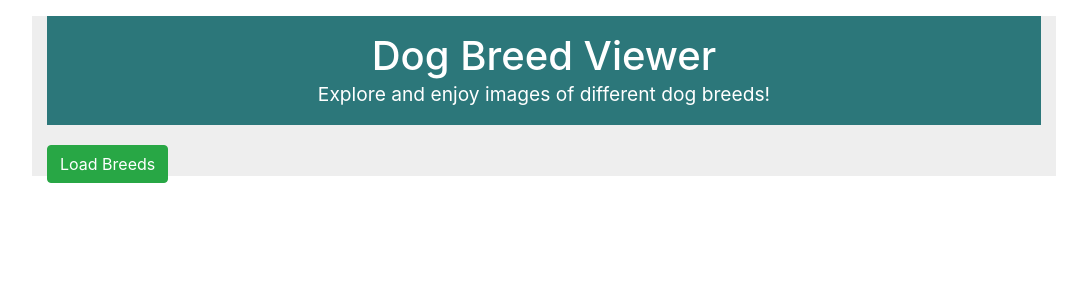
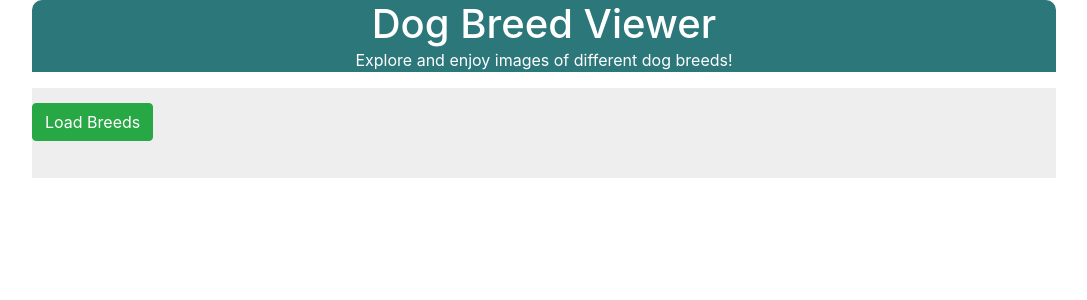
Before and after one commit to infuriated-mink/Semester2-QAP3, a React (Create React App) app in the folder qap3-vanessarice/: page / in a window 1280 px wide. Shown: the top 300 px of the page, without its empty margins (96-1183 px from the left). Built offline with nearby package versions, Linux system fonts and the light colour scheme; a web font is replaced by a local one.

Commit message:
css updated.

```diff
--- a/qap3-vanessarice/src/App.css
+++ b/qap3-vanessarice/src/App.css
@@ -13,17 +13,6 @@
   }
 }
 
-.App-header {
-  background-color: #282c34;
-  min-height: 100vh;
-  display: flex;
-  flex-direction: column;
-  align-items: center;
-  justify-content: center;
-  font-size: calc(10px + 2vmin);
-  color: white;
-}
-
 .App-link {
   color: #61dafb;
 }
@@ -36,28 +25,3 @@
     transform: rotate(360deg);
   }
 }
-
-
-.container {
-  width: 80%;
-  margin: auto;
-  height: 160px;
-  background-color: #eeeeee;
-}
-
-.header {
-  text-align: center;
-  margin-bottom: 20px;
-}
-
-.d-flex {
-  display: flex;
-  justify-content: space-between;
-  margin-left: 20px;
-  margin-right: 20px;
-}
-
-.form-group {
-  flex: 1;
-  margin-right: 10px;
-}
--- a/qap3-vanessarice/src/App.js
+++ b/qap3-vanessarice/src/App.js
@@ -49,11 +49,12 @@
   };
 
   return (
-    <div className="container mt-3">
+    <div>
       <div className="header">
         <h1>Dog Breed Viewer</h1>
         <p>Explore and enjoy images of different dog breeds!</p>
       </div>
+      <div className="container mt-3">
         {loadBreedsButtonVisible && (
           <button className="btn btn-primary mb-3" onClick={loadBreeds}>
             Load Breeds
@@ -65,7 +66,7 @@
               <label htmlFor="breedSelect">Select a Breed:</label>
               <select
                 id="breedSelect"
-              className="form-control" // Use Bootstrap form-control class
+                className="form-control"
                 onChange={handleBreedChange}
                 value={selectedBreed}
               >
@@ -82,7 +83,7 @@
               <input
                 type="number"
                 id="imageCount"
-              className="form-control" // Use Bootstrap form-control class
+                className="form-control"
                 value={imageCount}
                 onChange={handleImageCountChange}
                 min="1"
@@ -98,6 +99,7 @@
           <DogImages images={images} breed={selectedBreed} />
         )}
       </div>
+    </div>
   );
 };
 
--- a/qap3-vanessarice/src/css/Button.css
+++ b/qap3-vanessarice/src/css/Button.css
@@ -18,6 +18,8 @@
     border-color: #28a745;
     color: #ffffff;
     align-self: center;
+    margin-top: 15px;
+    padding-top: auto;
   }
 
   /* Button hover effect */
--- a/qap3-vanessarice/src/css/FirstBox.css
+++ b/qap3-vanessarice/src/css/FirstBox.css
@@ -1,23 +1,16 @@
 .container {
     width: 80%;
+    height: 90px;
     margin: auto;
-    height: 160px;
     background-color: #eeeeee;
-  }
+    padding: 0;
 
-  .header {
-    text-align: center;
-    margin-bottom: 20px;
   }
 
   .d-flex {
     display: flex;
-    /* justify-content: space-between; */
-    /* margin-left: 20px;
-    margin-right: 20px; */
   }
 
   .form-group {
     flex: 1;
-    /* margin-right: 10px;  */
   }
--- a/qap3-vanessarice/src/css/header.css
+++ b/qap3-vanessarice/src/css/header.css
@@ -1,17 +1,20 @@
 .header {
   background-color: #2c777a;
   color: #ffffff;
-    padding: 1rem;
+  padding: auto;
   text-align: center;
-    width: auto;
-    margin-bottom: 15px;
+  width: 80%;
+  margin: auto;
+  border-top-left-radius: 10px;
+  border-top-right-radius: 10px;
 }
 
 .header h1 {
   margin: 0;
+  padding: 0;
 }
 
 .header p {
   margin: 0;
-    font-size: 1.2rem; ;
+  font-size: 12pt;
 }
```
Lines whose indentation alone changed are shown as unchanged.
